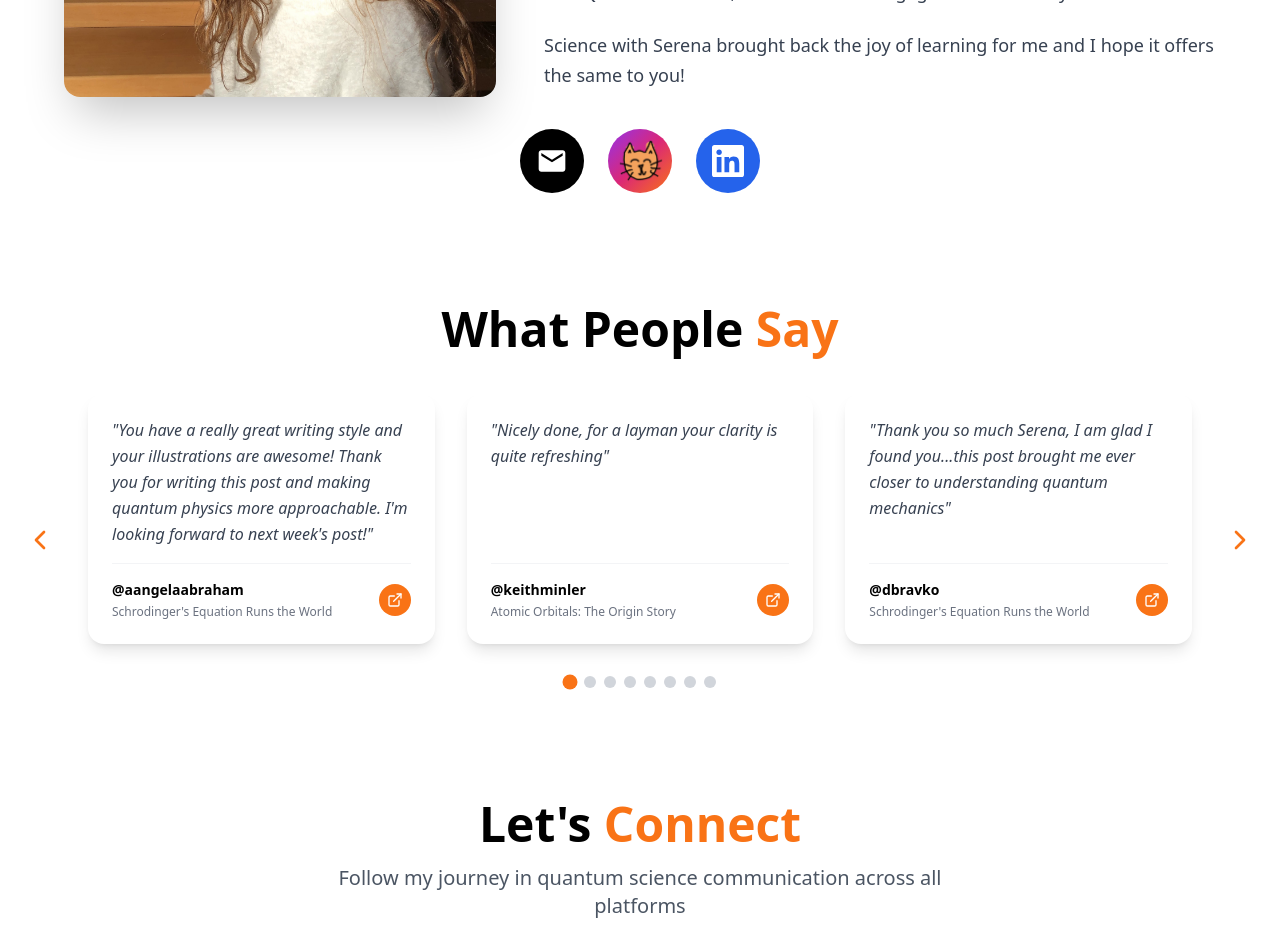
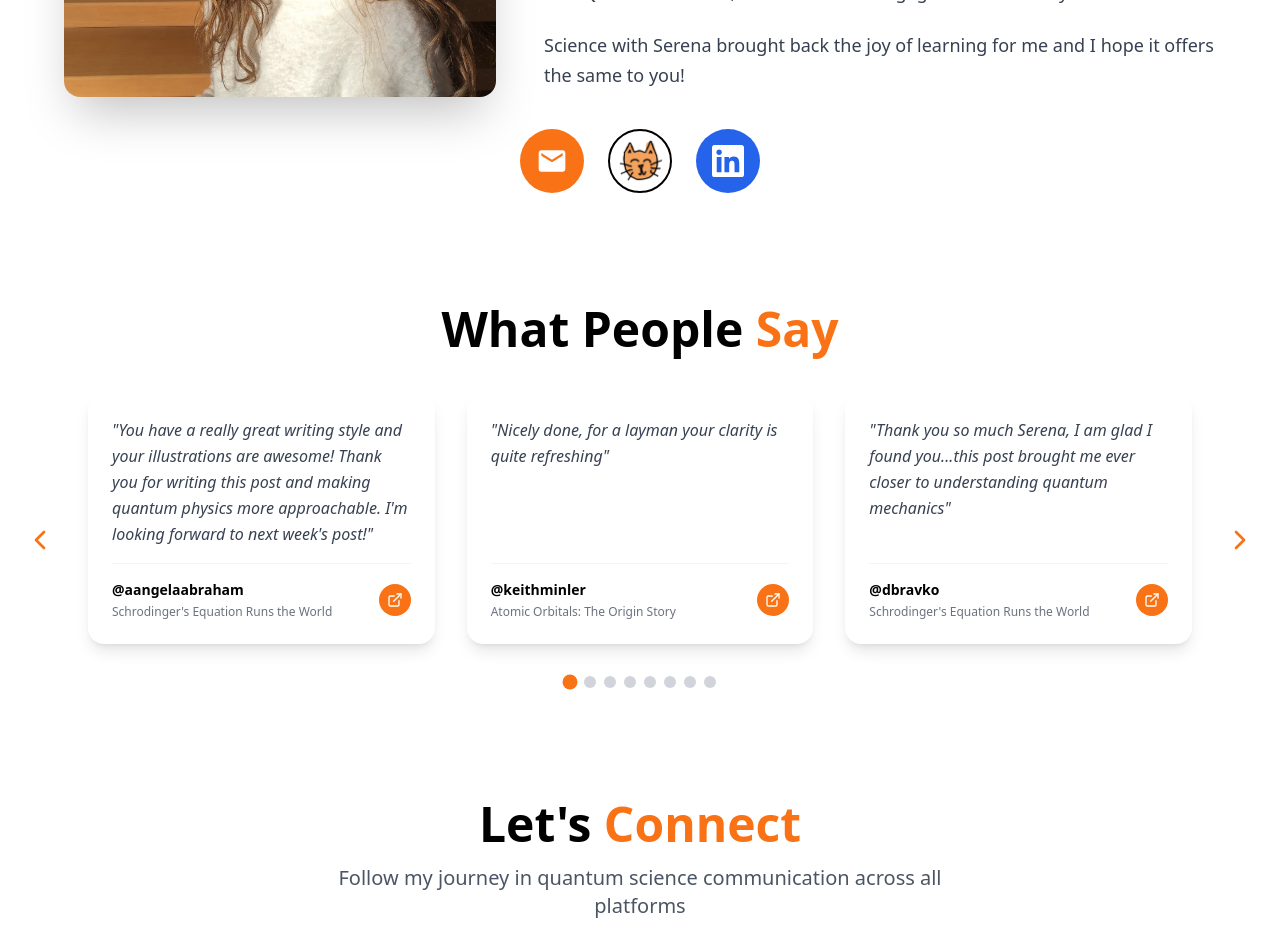
Before and after one commit to roshankern/sws-website, a React (Vite) app: page / in a window 1280 px wide. Shown: the part 1260-2186 px from the top of the page. Built offline with nearby package versions, Linux system fonts and the light colour scheme.

Commit message:
change kenny format

```diff
--- a/src/components/About.tsx
+++ b/src/components/About.tsx
@@ -62,7 +62,7 @@ const About = () => {
                 {/* Email Circle */}
                 <a
                   href="mailto:serena@sciencewithserena.com"
-                  className="w-16 h-16 bg-black text-white rounded-full flex items-center justify-center hover:bg-gray-800 transition-all duration-300 transform hover:scale-110 hover:shadow-xl"
+                  className="w-16 h-16 bg-orange-500 text-white rounded-full flex items-center justify-center hover:bg-orange-600 transition-all duration-300 transform hover:scale-110 hover:shadow-xl"
                   aria-label="Email Serena"
                 >
                   <svg className="w-8 h-8" fill="currentColor" viewBox="0 0 24 24">
@@ -70,11 +70,11 @@ const About = () => {
                   </svg>
                 </a>
 
-                {/* Instagram Circle */}
+                {/* Kenny Circle */}
                 <a
                   href="#"
-                  className="w-16 h-16 bg-gradient-to-br from-purple-600 via-pink-600 to-orange-500 rounded-full flex items-center justify-center hover:scale-110 transition-all duration-300 transform hover:shadow-xl"
-                  aria-label="Instagram"
+                  className="w-16 h-16 bg-transparent border-2 border-black rounded-full flex items-center justify-center hover:bg-gray-100 transition-all duration-300 transform hover:scale-110 hover:shadow-xl"
+                  aria-label="Kenny"
                 >
                   <img
                     src="/images/small_kenny.png"
```
